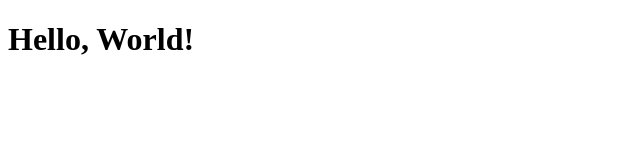
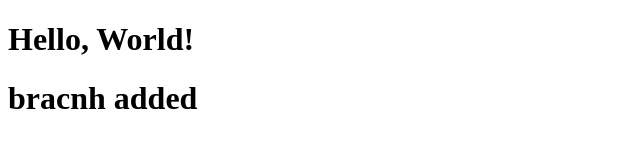
Before and after one commit to HazemAmayreh1/jiraApp, a plain HTML site: page index.html in a window 1280 px wide. Shown: the whole page, without its empty margins (0-640 px from the left). Drawn offline with Linux system fonts and the light colour scheme.

```diff
--- a/index.html
+++ b/index.html
@@ -7,5 +7,6 @@
 </head>
 <body>
     <h1>Hello, World!</h1>
+    <h1>bracnh added</h1>
 </body>
 </html>
```
